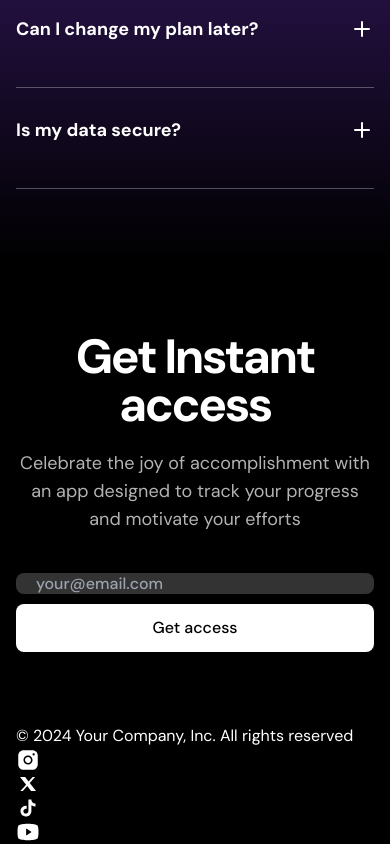
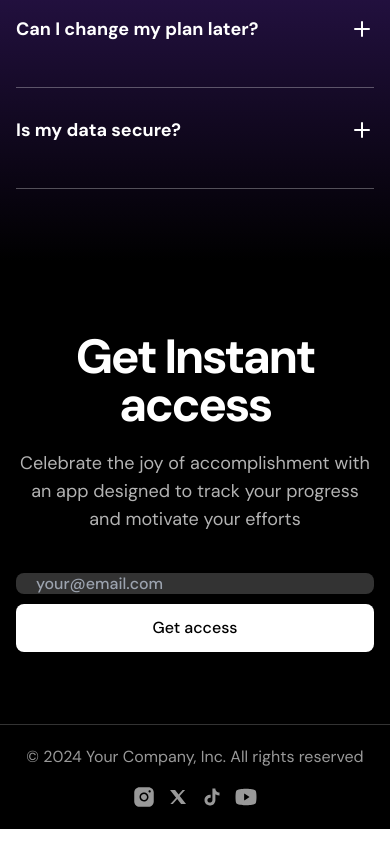
Before and after one commit to diego-teileche/dark-saas-landing-page, a Next.js app: page / in a window 390 px wide. Shown: the part 3401-4245 px from the top of the page. Built offline with nearby package versions, Linux system fonts and the light colour scheme.

Commit message:
Footer | Styles and Responsive Design added

```diff
--- a/src/components/Footer.tsx
+++ b/src/components/Footer.tsx
@@ -5,11 +5,13 @@ import YoutubeIcon from "@/assets/icons/youtube.svg"
 
 export const Footer = () => {
   return (
-    <footer className="bg-black text-white">
+    <footer className="border-t border-white/20 bg-black py-5 text-white/60">
       <div className="container">
-        <div>
-          <div>&copy; 2024 Your Company, Inc. All rights reserved</div>
-          <ul>
+        <div className="flex flex-col gap-4 sm:flex-row sm:justify-between">
+          <div className="text-center">
+            &copy; 2024 Your Company, Inc. All rights reserved
+          </div>
+          <ul className="flex justify-center gap-2.5">
             <li>
               <InstaIcon />
             </li>
```
